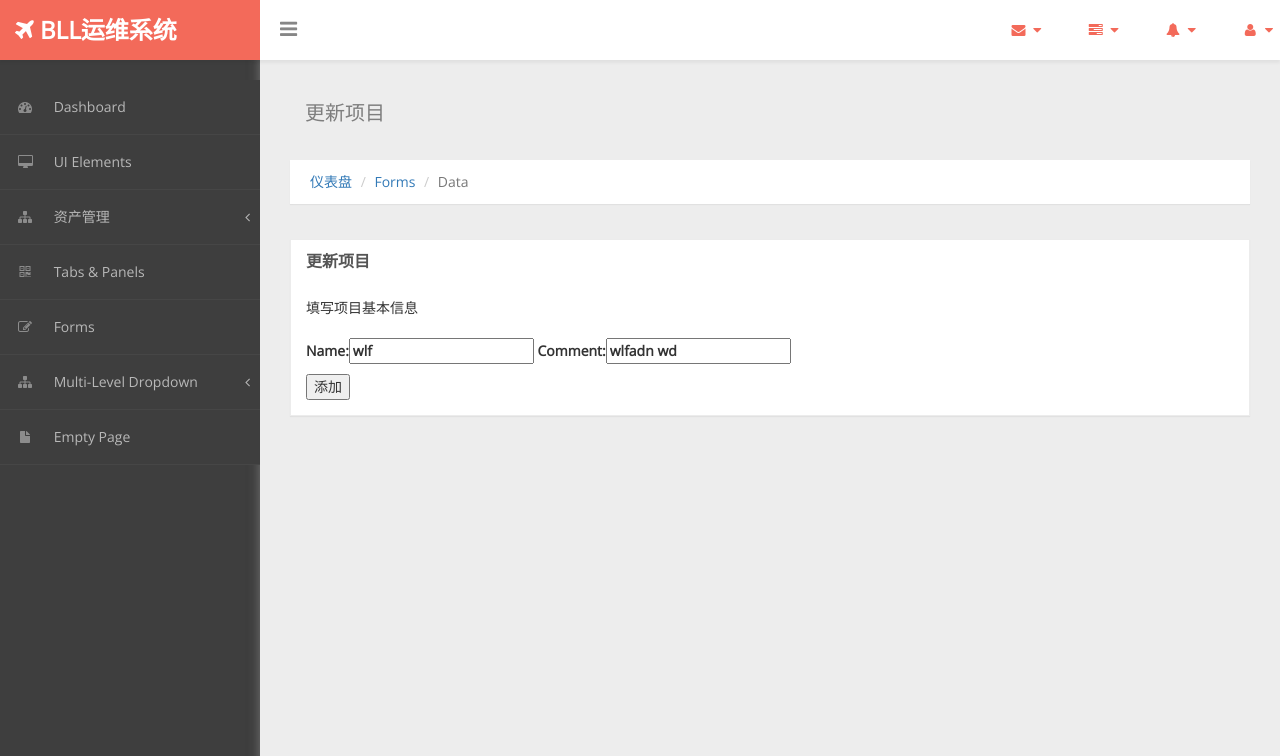
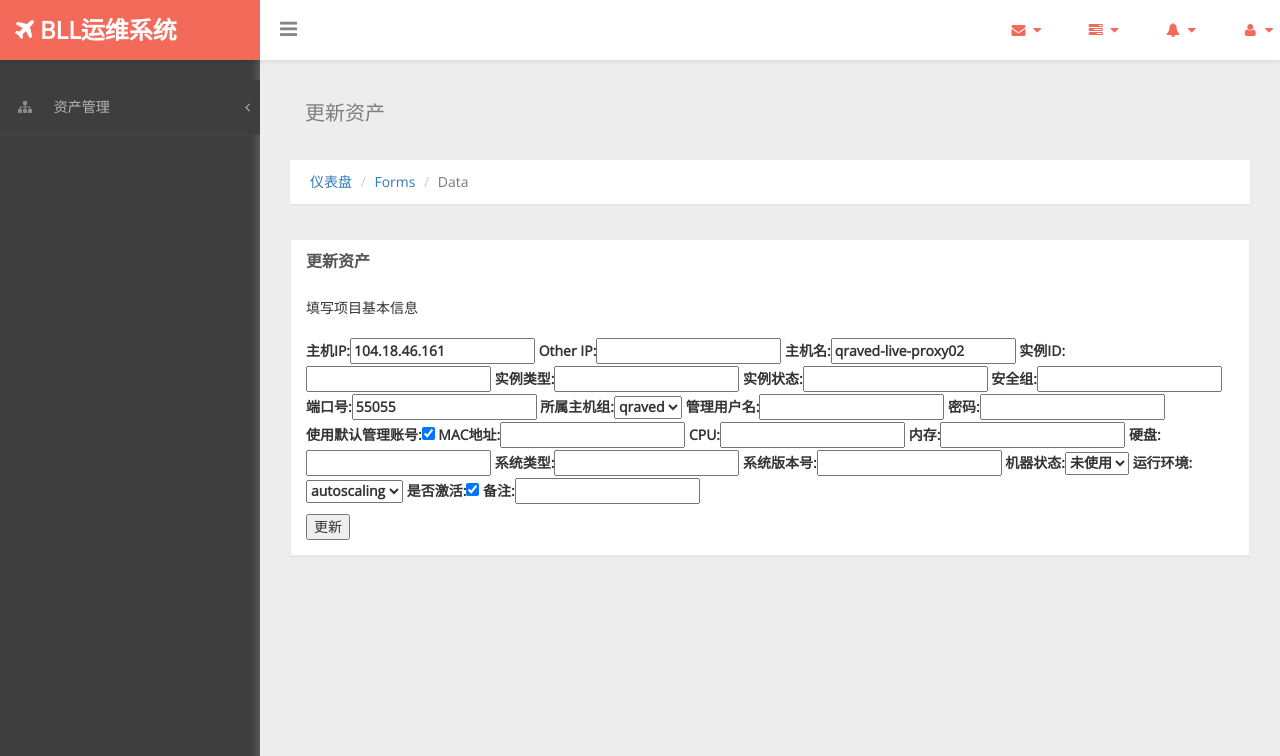
Before and after one commit to benq1211/awsconfig, a Django app: a page that uses templates/base.html in a window 1280 px wide. Shown: the top 756 px of the page. Run offline with Django 3.2, Linux system fonts and the light colour scheme; data comes from the database, SQL or seed files in the repository; both versions use the stored data as it was after the commit; some libraries are stand-ins or nearby versions.

Commit message:
修改数据库

```diff
--- a/asset/models.py
+++ b/asset/models.py
@@ -39,6 +39,10 @@ class Asset(models.Model):
     ip = models.CharField(max_length=32, blank=True, null=True, verbose_name=u"主机IP")
     private_ip = models.CharField(max_length=255, blank=True, null=True, verbose_name=u"other IP")
     hostname = models.CharField(unique=True, max_length=128, verbose_name=u"主机名")
+    instance = models.CharField( max_length=128, verbose_name=u"实例ID",default='', blank=True, null=True)
+    instance_type = models.CharField( max_length=128, verbose_name=u"实例类型",default='', blank=True, null=True)
+    instance_status = models.CharField( max_length=128, verbose_name=u"实例状态",default='', blank=True, null=True)
+    security_group = models.CharField( max_length=128, verbose_name=u"安全组",default='', blank=True, null=True)
     port = models.IntegerField(blank=True, null=True, verbose_name=u"端口号")
    # group = models.ManyToManyField(AssetGroup, blank=True, verbose_name=u"所属主机组")
     group = models.ForeignKey(AssetGroup,verbose_name=u"所属主机组",default='')
--- a/asset/urls.py
+++ b/asset/urls.py
@@ -5,8 +5,10 @@ urlpatterns = [
     url(r'^$', views.index, name='index'),
    # url(r'^$', views.IndexView.as_view(), name='index'),
     url(r'^add/$',views.AssetCreateView.as_view(),name='add'),
+    url(r'^(?P<pk>[0-9])+del/$', views.AssetDeleteView.as_view(), name='del'),
+    url(r'^(?P<pk>[0-9])+update/$', views.AssetUpdateView.as_view() , name='update'),
     url(r'^grouplist/$',views.GroupView.as_view() ,name='grouplist'),
     url(r'^groupadd/$',views.GroupCreateView.as_view(),name='groupadd'),
     url(r'^(?P<pk>[0-9])+del/$', views.GroupDeleteView.as_view(), name='groupdel'),
-    url(r'^(?P<pk>[0-9])+update/$', views.GroupUpdateView.as_view() , name='groupupdate'),
+    url(r'^(?P<pk>[0-9])+groupupdate/$', views.GroupUpdateView.as_view() , name='groupupdate'),
 ]
--- a/asset/views.py
+++ b/asset/views.py
@@ -24,6 +24,19 @@ class AssetCreateView(CreateView):
     fields = ['hostname','ip','port','group','username','password','use_default_auth','is_active']
     success_url = reverse_lazy('asset:index')
 
+class AssetDeleteView(DeleteView):
+    model = Asset
+
+    success_url = reverse_lazy('asset:index')
+
+
+class AssetUpdateView(UpdateView):
+    model = Asset
+   # fields = ['name','comment']
+    fields = '__all__'
+    template_name_suffix = '_update_form'
+    success_url = reverse_lazy('asset:index')
+
 class GroupView(ListView):
     model = AssetGroup
     template_name = 'asset/grouplist.html'
--- /dev/null
+++ b/templates/asset/asset_update_form.html
@@ -0,0 +1,35 @@
+{% extends 'base.html' %}
+{% load bootstrap %}
+ {% block main %}
+<form action="" method="post">
+    {% csrf_token %}
+
+        <!-- /. NAV SIDE  -->
+        <div id="page-wrapper" >
+		  <div class="header">
+                        <h1 class="page-header">
+                            <small>更新资产</small>
+                        </h1>
+						<ol class="breadcrumb">
+					  <li><a href="#">仪表盘</a></li>
+					  <li><a href="#">Forms</a></li>
+					  <li class="active">Data</li>
+					</ol>
+
+		</div>
+
+            <div id="page-inner">
+                       <div class="row">
+                        <div class="col-xs-12">
+                            <div class="panel panel-default">
+                                <div class="panel-heading">
+                                    <div class="card-title">
+                                        <div class="title">更新资产</div>
+                                    </div>
+                                </div>
+                                <div class="panel-body">
+                                    填写项目基本信息
+                                    <div class="sub-title">{{ form|bootstrap}}</div>
+ <button class="ui button" type="submit">更新</button>
+ </form>
+{% endblock main %}
--- a/templates/asset/grouplist.html
+++ b/templates/asset/grouplist.html
@@ -40,7 +40,8 @@
                                        {% for group in group_list %}
                                         <tr class="odd gradeX">
                                             <td>{{ group.name }}</td>
-                                            <td>{{ group.assert_set.count }}</td>
+
+                                           <td>{{ group.asset_set.count }}</td>
                                             <td>{{ group.comment }}</td>
                                             <td> <a href="{% url 'asset:groupdel' pk=group.id  %}" </a><button class="btn btn-primary btn-small" type="button">删除</button>
                                              <a href="{% url 'asset:groupupdate' pk=group.id  %}" </a><button class="btn btn-primary btn-small" type="button">更新</button></td>
--- a/templates/asset/index.html
+++ b/templates/asset/index.html
@@ -37,6 +37,7 @@
                                             <th>cpu</th>
                                             <th>内存</th>
                                             <th>硬盘</th>
+                                            <th>操作</th>
                                         </tr>
                                     </thead>
                                     <tbody>
@@ -50,6 +51,8 @@
                                             <td class="center">{{ asset.cpu }}</td>
                                             <td class="center">{{ asset.memory }}</td>
                                             <td class="center">{{ asset.disk }}</td>
+                                            <td> <a href="{% url 'asset:del' pk=asset.id  %}" </a><button class="btn btn-primary btn-small" type="button">删除</button>
+                                             <a href="{% url 'asset:update' pk=asset.id  %}" </a><button class="btn btn-primary btn-small" type="button">更新</button></td>
                                         </tr>
                                         {% empty %}
                                          {% endfor %}
--- a/templates/base.html
+++ b/templates/base.html
@@ -33,7 +33,7 @@
                     <span class="icon-bar"></span>
                     <span class="icon-bar"></span>
                 </button>
-                <a class="navbar-brand" href="index.html"><strong><i class="icon fa fa-plane"></i> BLL运维系统</strong></a>
+                <a class="navbar-brand" href="{% url 'asset:index' %}"><strong><i class="icon fa fa-plane"></i> BLL运维系统</strong></a>
 				<div id="sideNav" href="">
 		<i class="fa fa-bars icon"></i>
 		</div>
@@ -254,13 +254,6 @@
             <div class="sidebar-collapse">
                 <ul class="nav" id="main-menu">
 
-                    <li>
-                        <a href="index.html"><i class="fa fa-dashboard"></i> Dashboard</a>
-                    </li>
-                    <li>
-                        <a href="ui-elements.html"><i class="fa fa-desktop"></i> UI Elements</a>
-                    </li>
-
 					 <li>
                         <a href="#"><i class="fa fa-sitemap"></i> 资产管理<span class="fa arrow"></span></a>
                         <ul class="nav nav-second-level">
@@ -272,46 +265,9 @@
                             </li>
 							</ul>
 						</li>
-                    <li>
-                        <a href="tab-panel.html"><i class="fa fa-qrcode"></i> Tabs & Panels</a>
-                    </li>
 
 
-                    <li>
-                        <a href="form.html"><i class="fa fa-edit"></i> Forms </a>
-                    </li>
 
-
-                    <li>
-                        <a href="#"><i class="fa fa-sitemap"></i> Multi-Level Dropdown<span class="fa arrow"></span></a>
-                        <ul class="nav nav-second-level">
-                            <li>
-                                <a href="#">Second Level Link</a>
-                            </li>
-                            <li>
-                                <a href="#">Second Level Link</a>
-                            </li>
-                            <li>
-                                <a href="#">Second Level Link<span class="fa arrow"></span></a>
-                                <ul class="nav nav-third-level">
-                                    <li>
-                                        <a href="#">Third Level Link</a>
-                                    </li>
-                                    <li>
-                                        <a href="#">Third Level Link</a>
-                                    </li>
-                                    <li>
-                                        <a href="#">Third Level Link</a>
-                                    </li>
-
-                                </ul>
-
-                            </li>
-                        </ul>
-                    </li>
-                    <li>
-                        <a href="empty.html"><i class="fa fa-fw fa-file"></i> Empty Page</a>
-                    </li>
                 </ul>
 
             </div>
```
Also changed, not shown: templates/asset/asset_confirm_delete.html (added, +15 -0 lines), asset/migrations/0004_auto_20170713_0937.py (added), asset/migrations/0005_auto_20170713_1223.py (added), asset/migrations/0006_auto_20170713_1427.py (added), asset/migrations/0007_auto_20170713_1428.py (added), db.sqlite3, 1 other file.
